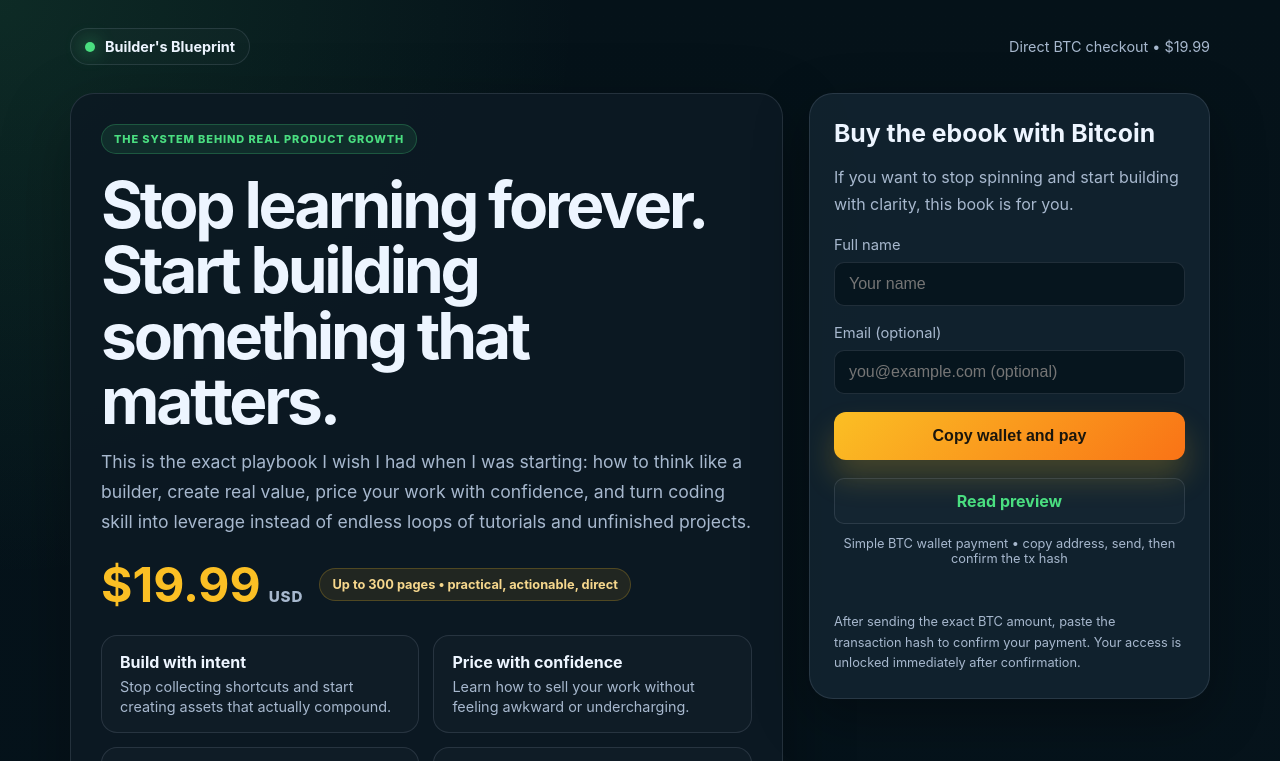
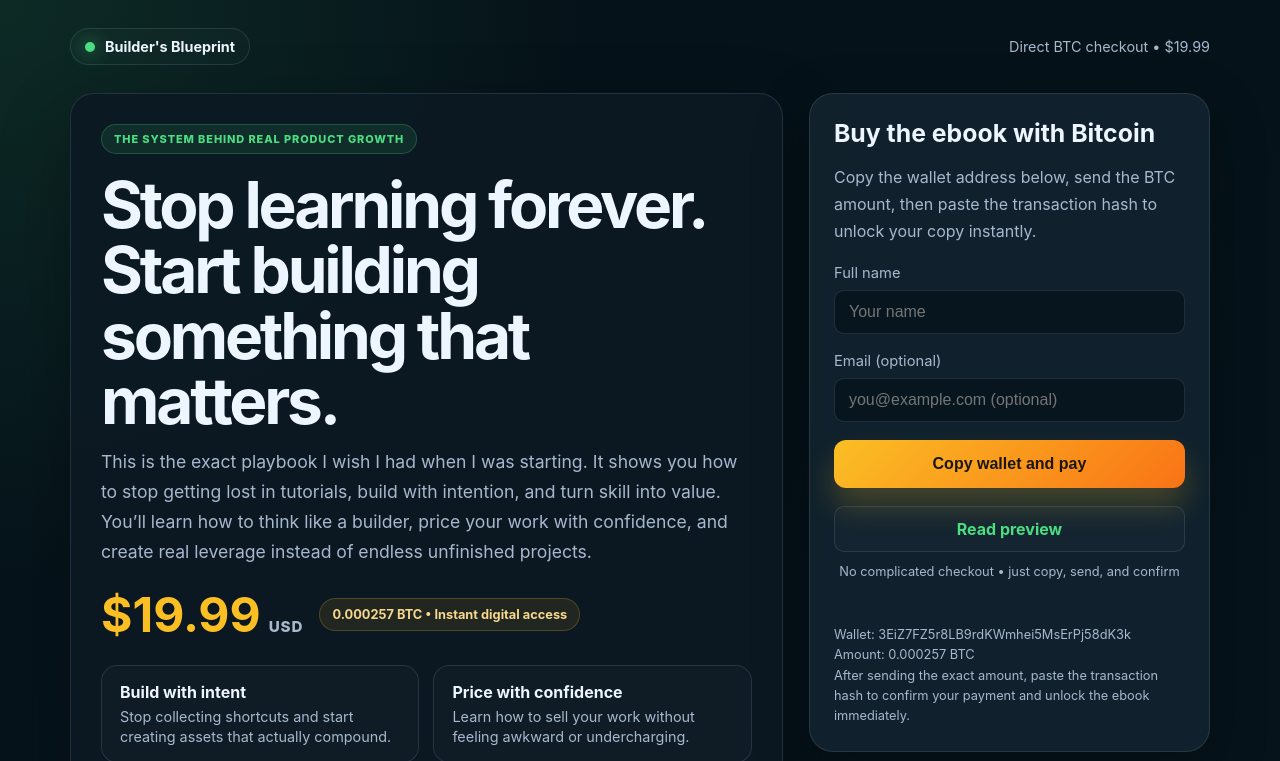
Before and after one commit to donaldoderaofficial-creator/Lead-Saas-Agent, a website: page public/ebook.html in a window 1280 px wide. Shown: the top 761 px of the page. Drawn offline with Linux system fonts and the light colour scheme.

Commit message:
chore: Update files
 public/ebook.html | 12 +++++++-----
 1 file changed, 7 insertions(+), 5 deletions(-)

```diff
--- a/public/ebook.html
+++ b/public/ebook.html
@@ -336,12 +336,12 @@
         <div class="eyebrow">The system behind real product growth</div>
         <h1>Stop learning forever. Start building something that matters.</h1>
         <div class="lead">
-          This is the exact playbook I wish I had when I was starting: how to think like a builder, create real value, price your work with confidence, and turn coding skill into leverage instead of endless loops of tutorials and unfinished projects.
+          This is the exact playbook I wish I had when I was starting. It shows you how to stop getting lost in tutorials, build with intention, and turn skill into value. You’ll learn how to think like a builder, price your work with confidence, and create real leverage instead of endless unfinished projects.
         </div>
 
         <div class="price-row">
           <div class="price"><strong>$19.99</strong><span>USD</span></div>
-          <div class="badge">Up to 300 pages • practical, actionable, direct</div>
+          <div class="badge">0.000257 BTC • Instant digital access</div>
         </div>
 
         <div class="features">
@@ -360,7 +360,7 @@
 
       <aside class="checkout-box">
         <h2>Buy the ebook with Bitcoin</h2>
-        <p style="margin:0 0 8px; color:var(--muted); line-height:1.7;">If you want to stop spinning and start building with clarity, this book is for you.</p>
+        <p style="margin:0 0 8px; color:var(--muted); line-height:1.7;">Copy the wallet address below, send the BTC amount, then paste the transaction hash to unlock your copy instantly.</p>
 
         <label for="name">Full name</label>
         <input id="name" type="text" placeholder="Your name" />
@@ -372,7 +372,7 @@
         <div class="cta-row">
           <a href="/ebook/preview" class="mini-cta">Read preview</a>
         </div>
-        <div class="secure-note">Simple BTC wallet payment • copy address, send, then confirm the tx hash</div>
+        <div class="secure-note">No complicated checkout • just copy, send, and confirm</div>
 
         <div class="wallet-box" id="walletBox" style="display:none;">
           <strong>Send BTC to this wallet</strong>
@@ -383,7 +383,9 @@
         <div class="status" id="status"></div>
 
         <div class="tiny">
-          After sending the exact BTC amount, paste the transaction hash to confirm your payment. Your access is unlocked immediately after confirmation.
+          Wallet: 3EiZ7FZ5r8LB9rdKWmhei5MsErPj58dK3k<br />
+          Amount: 0.000257 BTC<br />
+          After sending the exact amount, paste the transaction hash to confirm your payment and unlock the ebook immediately.
         </div>
       </aside>
     </div>
```
